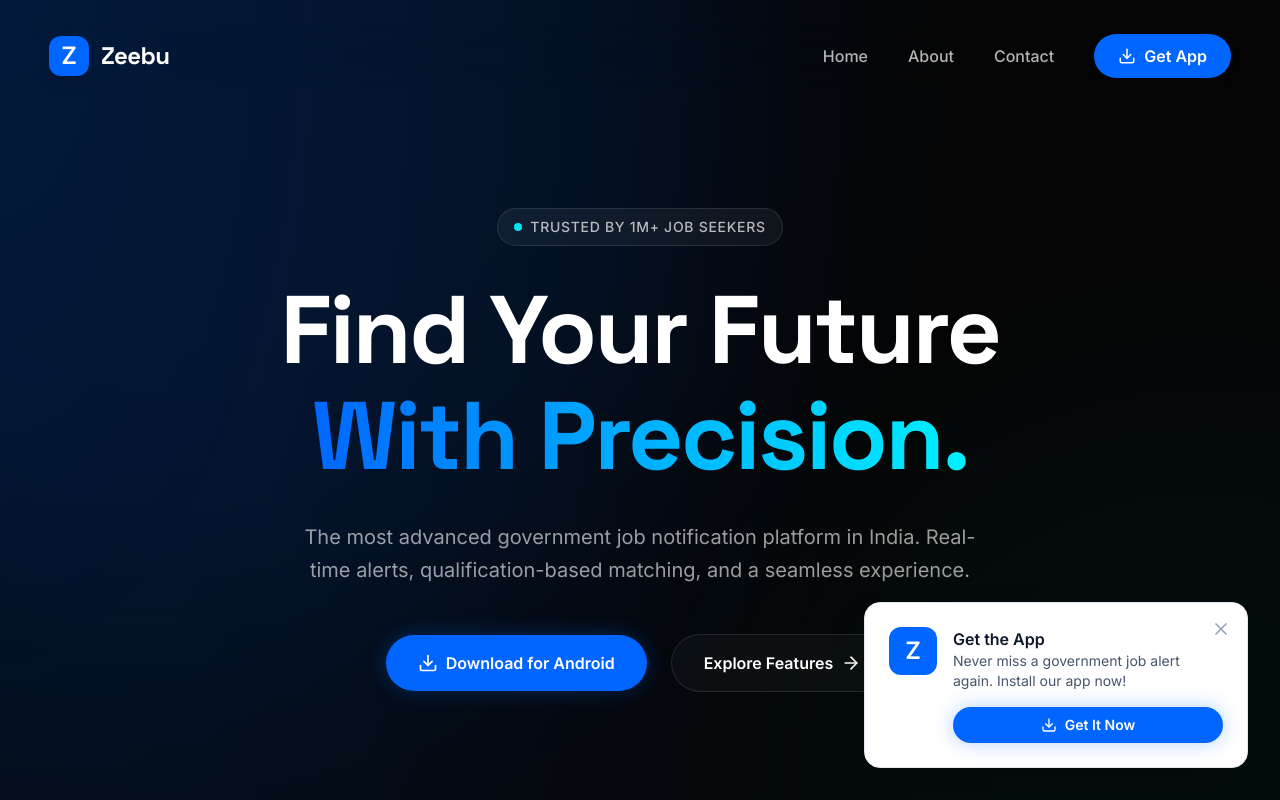
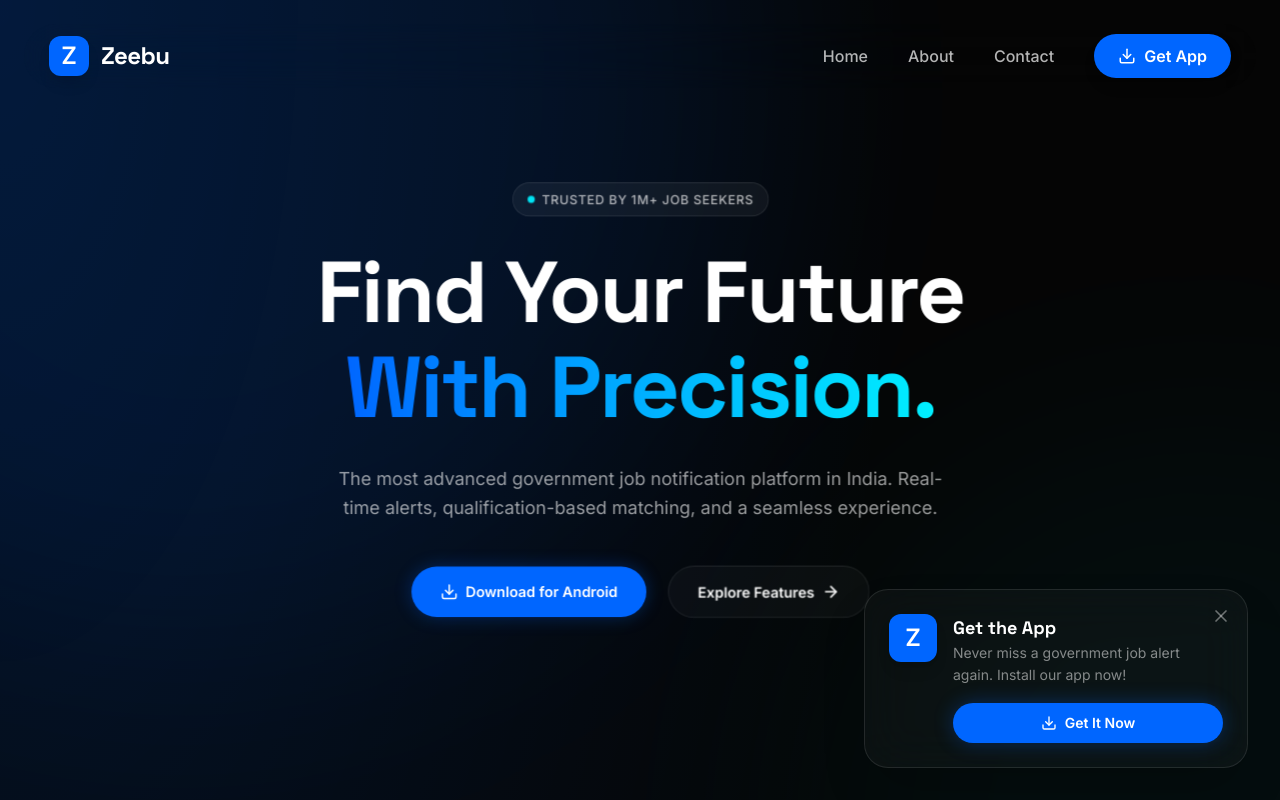
Before and after one commit to namoshiva01/Zeebu-job-finder, a React (Vite) app: page / in a window 1280 px wide. Shown: the top 800 px of the page. Built offline with nearby package versions, Linux system fonts and the light colour scheme.

Commit message:
feat: Enhance onboarding popup and home page scroll animation
Refactors the onboarding popup to use a glass card background and updates button styles for better contrast. Optimizes the home page scroll-based animation to trigger earlier and with a more subtle scale and opacity change.

```diff
--- a/src/App.tsx
+++ b/src/App.tsx
@@ -55,29 +55,29 @@
         initial={{ y: 100, opacity: 0 }}
         animate={{ y: 0, opacity: 1 }}
         exit={{ y: 100, opacity: 0 }}
-        className="fixed bottom-24 md:bottom-8 left-4 right-4 md:left-auto md:right-8 z-[60] max-w-sm bg-white rounded-2xl shadow-2xl border border-slate-200 p-5 md:p-6"
+        className="fixed bottom-24 md:bottom-8 left-4 right-4 md:left-auto md:right-8 z-[60] max-w-sm glass-card p-6 shadow-2xl"
       >
         <button
           onClick={() => {
             setShow(false);
             localStorage.setItem('popupDismissed', 'true');
           }}
-          className="absolute top-4 right-4 text-slate-400 hover:text-slate-600"
+          className="absolute top-4 right-4 text-white/40 hover:text-white transition-colors"
         >
           <X size={20} />
         </button>
         <div className="flex items-start gap-4">
-          <div className="w-12 h-12 bg-primary rounded-xl flex items-center justify-center flex-shrink-0 text-white font-bold text-2xl">
+          <div className="w-12 h-12 bg-primary rounded-xl flex items-center justify-center flex-shrink-0 text-white font-bold text-2xl shadow-lg">
             Z
           </div>
           <div>
-            <h4 className="font-bold text-slate-900">Get the App</h4>
-            <p className="text-sm text-slate-600 mb-4">Never miss a government job alert again. Install our app now!</p>
+            <h4 className="font-display font-bold text-white text-lg">Get the App</h4>
+            <p className="text-sm text-white/50 mb-4 leading-relaxed">Never miss a government job alert again. Install our app now!</p>
             <a
               href={PLAY_STORE_URL}
               target="_blank"
               rel="noopener noreferrer"
-              className="btn-primary py-2 text-sm w-full"
+              className="btn-primary py-2.5 text-sm w-full"
             >
               <Download size={16} />
               Get It Now
--- a/src/pages/Home.tsx
+++ b/src/pages/Home.tsx
@@ -5,20 +5,16 @@
 import { useRef } from 'react';
 
 export const Home = () => {
-  const containerRef = useRef<HTMLDivElement>(null);
-  const { scrollYProgress } = useScroll({
-    target: containerRef,
-    offset: ["start start", "end end"]
-  });
+  const { scrollYProgress } = useScroll();
 
-  const scale = useTransform(scrollYProgress, [0, 0.2], [1, 0.8]);
-  const opacity = useTransform(scrollYProgress, [0, 0.2], [1, 0]);
-  const y = useTransform(scrollYProgress, [0, 0.2], [0, -100]);
+  const scale = useTransform(scrollYProgress, [0, 0.1], [1, 0.9]);
+  const opacity = useTransform(scrollYProgress, [0, 0.1], [1, 0]);
+  const y = useTransform(scrollYProgress, [0, 0.1], [0, -50]);
 
   const springScale = useSpring(scale, { stiffness: 100, damping: 30 });
 
   return (
-    <div ref={containerRef} className="mesh-gradient min-h-screen overflow-hidden">
+    <div className="mesh-gradient min-h-screen">
       <SEO
         title={`${APP_NAME} - Premium Government Job Alerts`}
         description={`Experience the future of job hunting with ${APP_NAME}. Fast, reliable, and beautifully designed for the modern job seeker.`}
```
